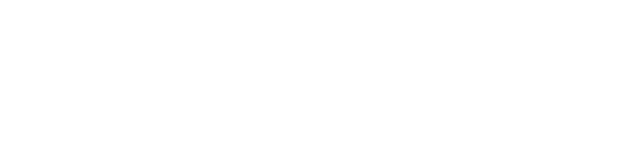
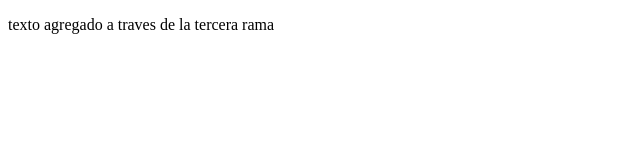
Before and after one commit to hmunozt78/repaso3, a plain HTML site: page index2.html in a window 1280 px wide. Shown: the whole page, without its empty margins (0-640 px from the left). Drawn offline with Linux system fonts and the light colour scheme.

Commit message:
septimo commit con cambios en index2

```diff
--- a/index2.html
+++ b/index2.html
@@ -7,5 +7,6 @@
 		<title>Document</title>
 	</head>
 	<body>
+		<p>texto agregado a traves de la tercera rama</p>
 	</body>
 </html>
```
